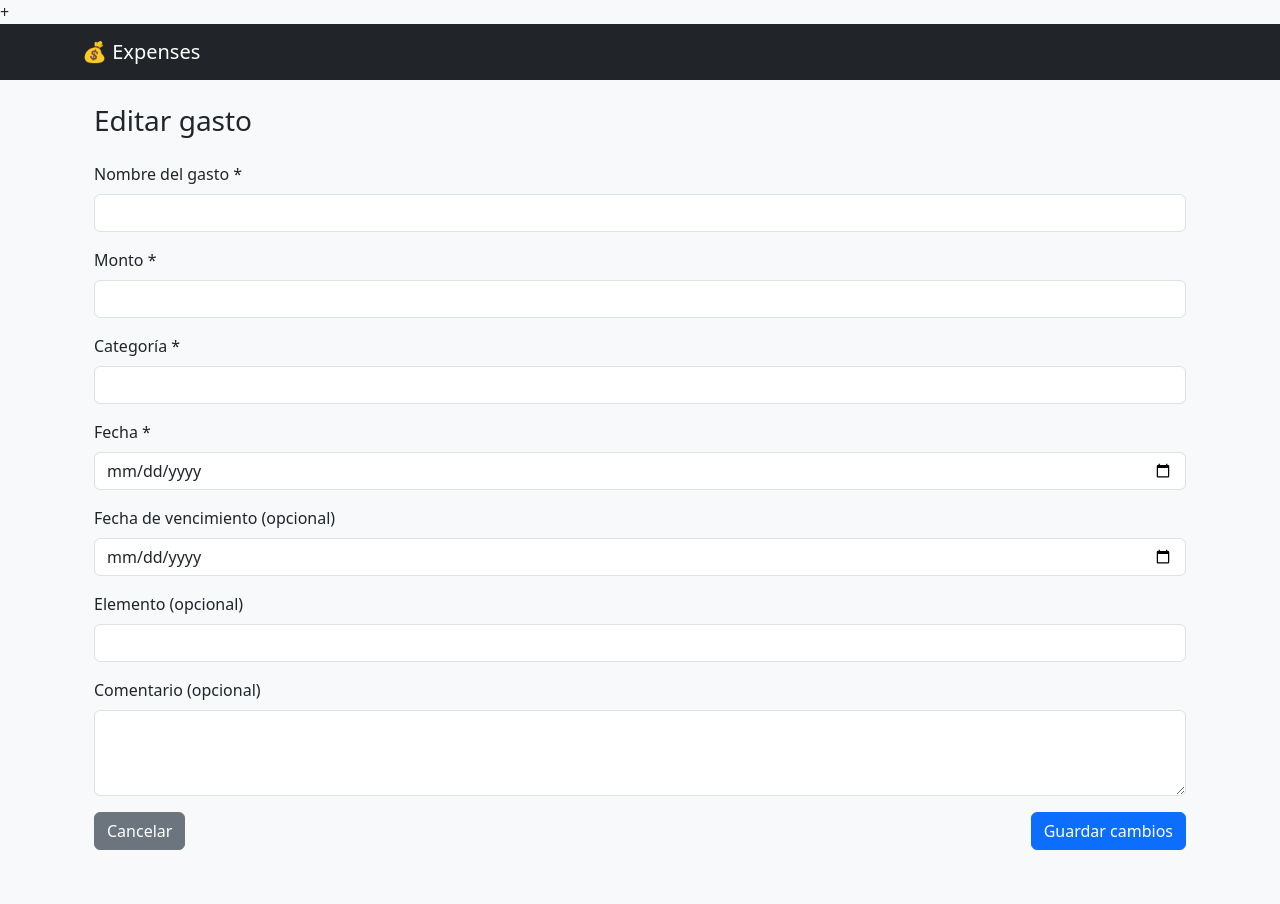
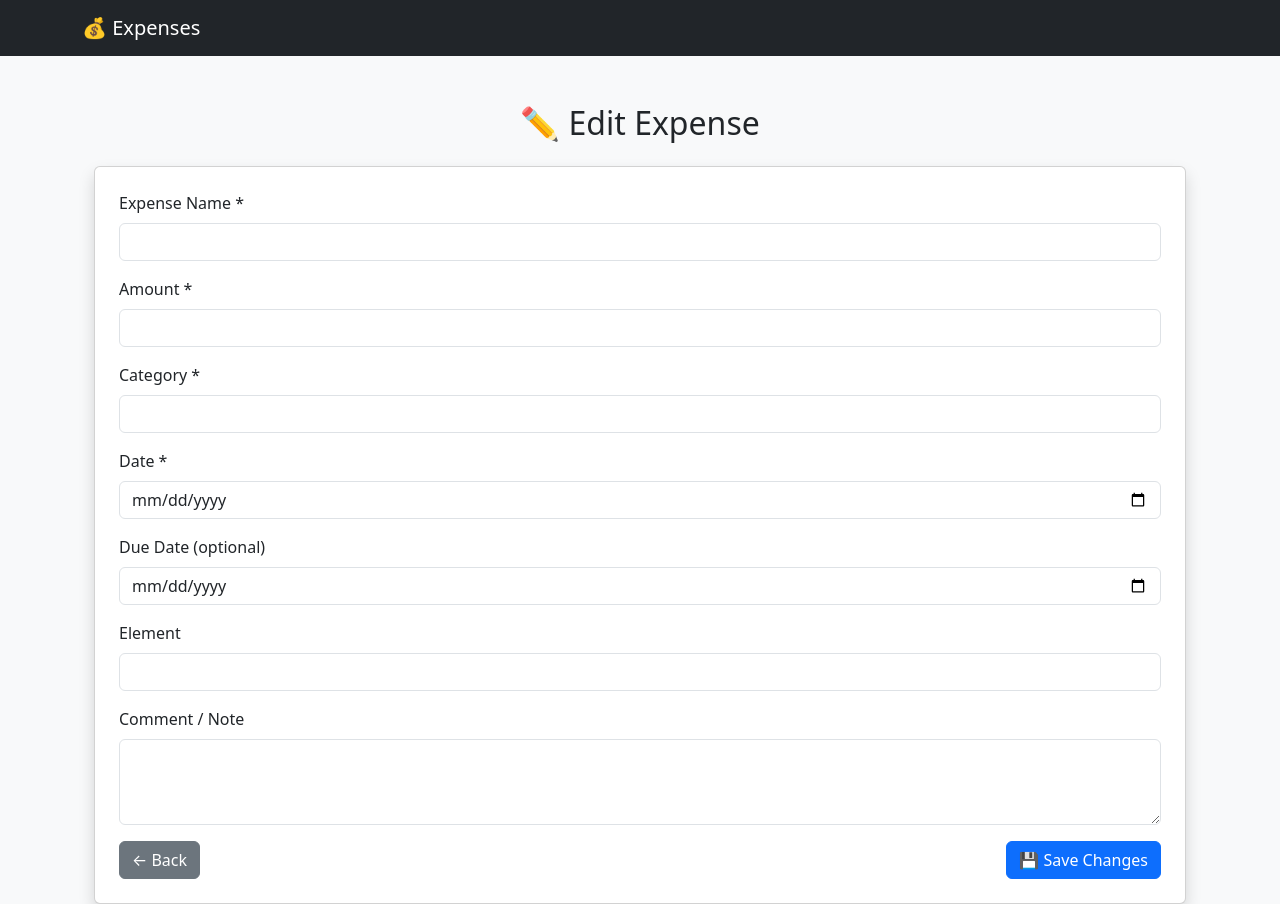
Before and after one commit to EzequielAndreus/Personal-Finance-Manager, a Flask app: template src/templates/edit_expense.html in a window 1280 px wide. Before the commit the page ends 850 px from the top, so only its background shows below. Run offline with Flask 3, Linux system fonts and the light colour scheme; the template is opened without the code that fills it, so the values that code supplies are empty; some libraries are stand-ins or nearby versions.

Commit message:
Update for format

```diff
--- a/src/templates/edit_expense.html
+++ b/src/templates/edit_expense.html
@@ -1,51 +1,88 @@
-+{% extends "base.html" %}
-{% block title %}Editar gasto{% endblock %}
+{% extends "base.html" %}
+{% block title %}Edit Expense{% endblock %}
 
 {% block content %}
-<div class="container mt-4">
-    <h3 class="mb-4">Editar gasto</h3>
+<div class="container mt-5">
+    <h2 class="mb-4 text-center">✏️ Edit Expense</h2>
 
-    <form method="POST">
+    <form method="POST" action="{{ url_for('expenses.edit_expense', id=expense.id) }}" class="card shadow p-4">
         <div class="mb-3">
-            <label for="name" class="form-label">Nombre del gasto *</label>
-            <input type="text" id="name" name="name" class="form-control" value="{{ expense.name }}" required>
+            <label for="name" class="form-label">Expense Name *</label>
+            <input
+                type="text"
+                class="form-control"
+                id="name"
+                name="name"
+                value="{{ expense.name }}"
+                required>
         </div>
 
         <div class="mb-3">
-            <label for="amount" class="form-label">Monto *</label>
-            <input type="number" id="amount" name="amount" class="form-control" step="0.01" value="{{ expense.amount }}" required>
+            <label for="amount" class="form-label">Amount *</label>
+            <input
+                type="number"
+                step="0.01"
+                class="form-control"
+                id="amount"
+                name="amount"
+                value="{{ expense.amount }}"
+                required>
         </div>
 
         <div class="mb-3">
-            <label for="category" class="form-label">Categoría *</label>
-            <input type="text" id="category" name="category" class="form-control" value="{{ expense.category }}" required>
+            <label for="category" class="form-label">Category *</label>
+            <input
+                type="text"
+                class="form-control"
+                id="category"
+                name="category"
+                value="{{ expense.category }}"
+                required>
         </div>
 
         <div class="mb-3">
-            <label for="date" class="form-label">Fecha *</label>
-            <input type="date" id="date" name="date" class="form-control"
-                   value="{{ expense.date.strftime('%Y-%m-%d') }}" required>
+            <label for="date" class="form-label">Date *</label>
+            <input
+                type="date"
+                class="form-control"
+                id="date"
+                name="date"
+                value="{{ expense.date.strftime('%Y-%m-%d') }}"
+                required>
         </div>
 
         <div class="mb-3">
-            <label for="due_date" class="form-label">Fecha de vencimiento (opcional)</label>
-            <input type="date" id="due_date" name="due_date" class="form-control"
-                   value="{% if expense.due_date %}{{ expense.due_date.strftime('%Y-%m-%d') }}{% endif %}">
+            <label for="due_date" class="form-label">Due Date (optional)</label>
+            <input
+                type="date"
+                class="form-control"
+                id="due_date"
+                name="due_date"
+                value="{{ expense.due_date.strftime('%Y-%m-%d') if expense.due_date else '' }}">
         </div>
 
         <div class="mb-3">
-            <label for="element" class="form-label">Elemento (opcional)</label>
-            <input type="text" id="element" name="element" class="form-control" value="{{ expense.element or '' }}">
+            <label for="element" class="form-label">Element</label>
+            <input
+                type="text"
+                class="form-control"
+                id="element"
+                name="element"
+                value="{{ expense.element or '' }}">
         </div>
 
         <div class="mb-3">
-            <label for="comment" class="form-label">Comentario (opcional)</label>
-            <textarea id="comment" name="comment" class="form-control" rows="3">{{ expense.comment or '' }}</textarea>
+            <label for="comment" class="form-label">Comment / Note</label>
+            <textarea
+                class="form-control"
+                id="comment"
+                name="comment"
+                rows="3">{{ expense.comment or '' }}</textarea>
         </div>
 
         <div class="d-flex justify-content-between">
-            <a href="{{ url_for('expenses_list') }}" class="btn btn-secondary">Cancelar</a>
-            <button type="submit" class="btn btn-primary">Guardar cambios</button>
+            <a href="{{ url_for('expenses.expenses_list') }}" class="btn btn-secondary">← Back</a>
+            <button type="submit" class="btn btn-primary">💾 Save Changes</button>
         </div>
     </form>
 </div>
```
